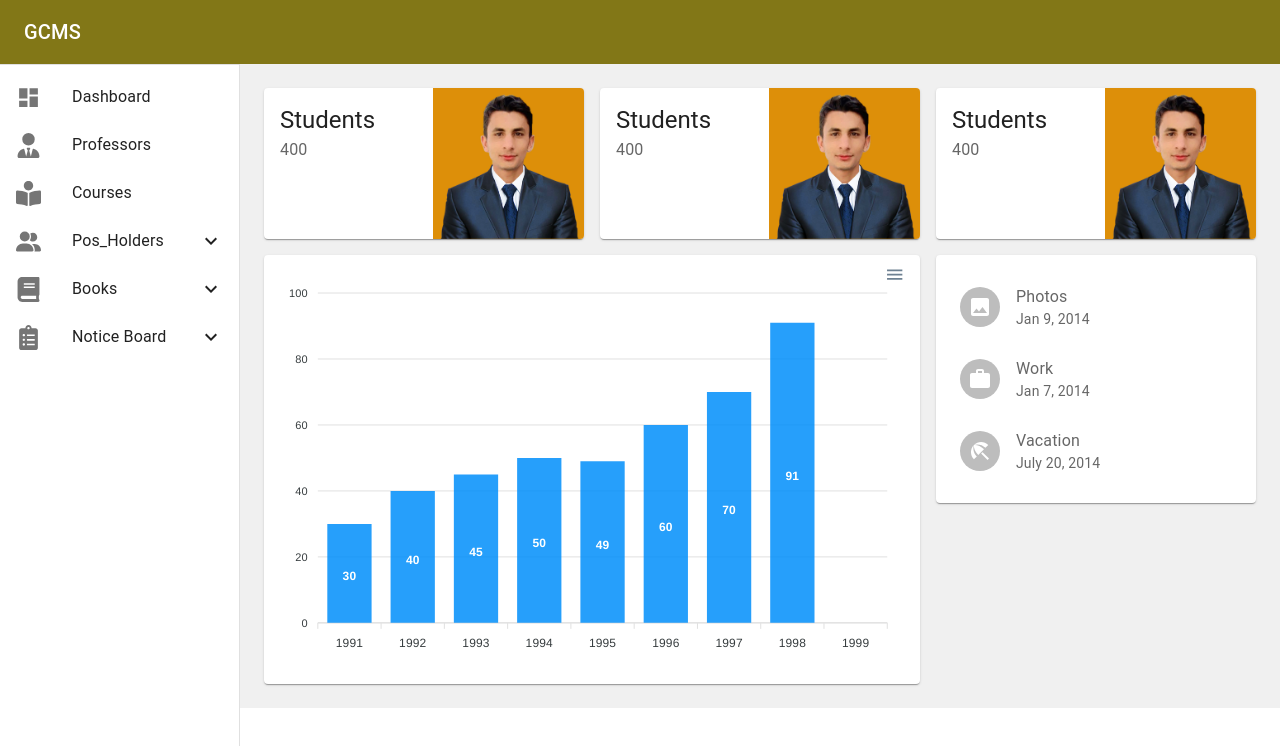
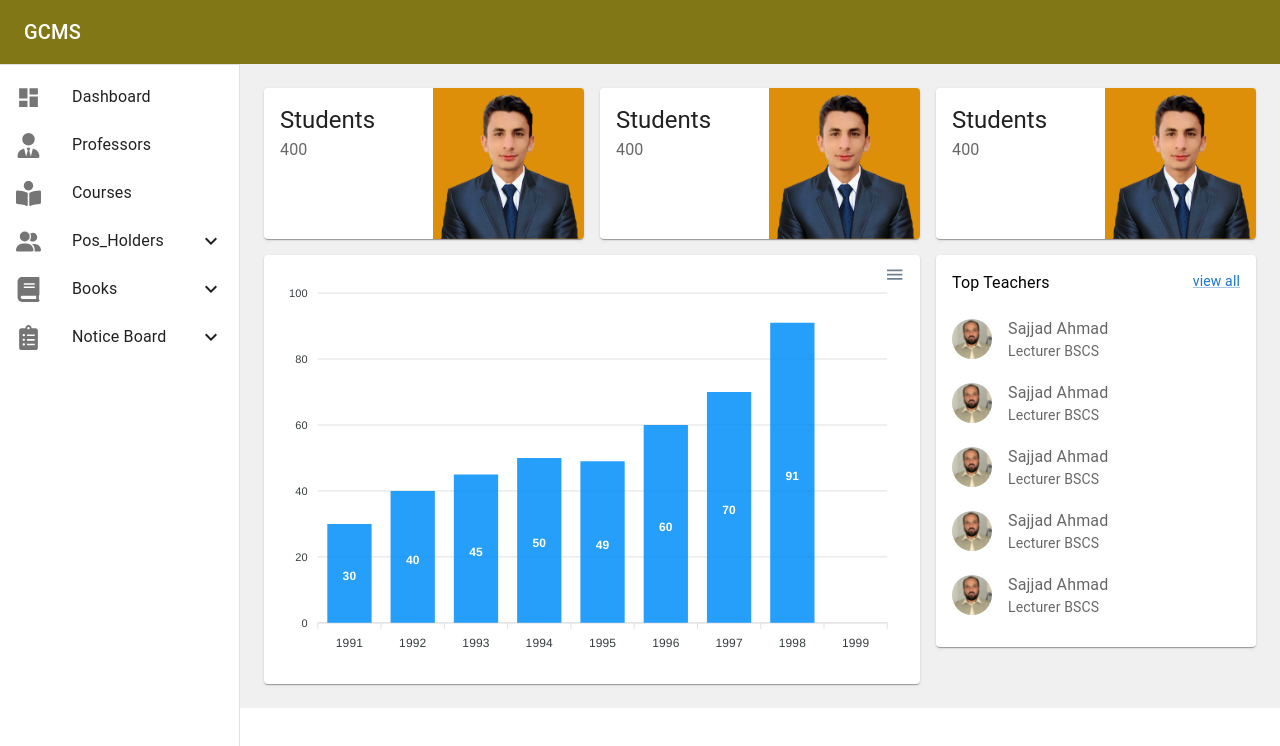
Before and after one commit to Waqas03ahmad/mybuild, a React (Vite) app: page / in a window 1280 px wide. Shown: the top 746 px of the page. Built offline with nearby package versions, Linux system fonts and the light colour scheme.

Commit message:
'longgg'

```diff
--- a/src/pages/Dashboard/Teacher.jsx
+++ b/src/pages/Dashboard/Teacher.jsx
@@ -1,39 +1,85 @@
-import List from '@mui/material/List';
-import ListItem from '@mui/material/ListItem';
-import ListItemText from '@mui/material/ListItemText';
-import ListItemAvatar from '@mui/material/ListItemAvatar';
-import Avatar from '@mui/material/Avatar';
-import ImageIcon from '@mui/icons-material/Image';
-import WorkIcon from '@mui/icons-material/Work';
-import BeachAccessIcon from '@mui/icons-material/BeachAccess';
+import List from "@mui/material/List";
+import ListItem from "@mui/material/ListItem";
+import ListItemText from "@mui/material/ListItemText";
+import ListItemAvatar from "@mui/material/ListItemAvatar";
+import Avatar from "@mui/material/Avatar";
+import { Box, Link, Typography } from "@mui/material";
+import { NavLink } from "react-router-dom";
 
 export default function Teacher() {
   return (
-    <List sx={{ width: '100%', bgcolor: 'background.paper', }}>
-      <ListItem>
+    <>
+      <Box
+        sx={{
+          marginX: 1,
+          marginTop: 1,
+          display: "flex",
+          justifyContent: "space-between",
+        }}
+      >
+        <Typography color="initial">Top Teachers</Typography>
+        <Link component={NavLink} to={"/professors"} sx={{ cursor: "pointer" }}>
+          view all
+        </Link>
+      </Box>
+      <List sx={{ width: "100%", bgcolor: "background.paper" }}>
+        {[
+          {
+            name: "Sajjad Ahmad",
+            position: "Lecturer",
+            department: "BSCS",
+            photo: "../../../public/sajjad.png",
+          },
+          {
+            name: "Sajjad Ahmad",
+            position: "Lecturer",
+            department: "BSCS",
+            photo: "../../../public/sajjad.png",
+          },
+          {
+            name: "Sajjad Ahmad",
+            position: "Lecturer",
+            department: "BSCS",
+            photo: "../../../public/sajjad.png",
+          },
+          {
+            name: "Sajjad Ahmad",
+            position: "Lecturer",
+            department: "BSCS",
+            photo: "../../../public/sajjad.png",
+          },
+          {
+            name: "Sajjad Ahmad",
+            position: "Lecturer",
+            department: "BSCS",
+            photo: "../../../public/sajjad.png",
+          },
+        ].map((e) => (
+          <ListItem key={e} sx={{ margin: 1, padding: 0 }}>
             <ListItemAvatar>
               <Avatar>
-            <ImageIcon />
+                <img
+                  src={e.photo}
+                  alt="sajjad"
+                  style={{ width: "100%", height: "100%" }}
+                />
               </Avatar>
             </ListItemAvatar>
-        <ListItemText primary="Photos" secondary="Jan 9, 2014" />
+            <ListItemText
+              primary={e.name}
+              secondary={`${e.position} ${e.department}`}
+            />
           </ListItem>
-      <ListItem>
-        <ListItemAvatar>
-          <Avatar>
-            <WorkIcon />
-          </Avatar>
-        </ListItemAvatar>
-        <ListItemText primary="Work" secondary="Jan 7, 2014" />
-      </ListItem>
-      <ListItem>
-        <ListItemAvatar>
-          <Avatar>
-            <BeachAccessIcon />
-          </Avatar>
-        </ListItemAvatar>
-        <ListItemText primary="Vacation" secondary="July 20, 2014" />
-      </ListItem>
+        ))}
       </List>
+    </>
   );
 }
+[
+  {
+    name: "Sajjad Ahmad",
+    position: "Lecturer",
+    department: "BSCS",
+    photo: "../../../public/sajjad.png",
+  },
+];
```
Lines whose indentation alone changed are shown as unchanged.
